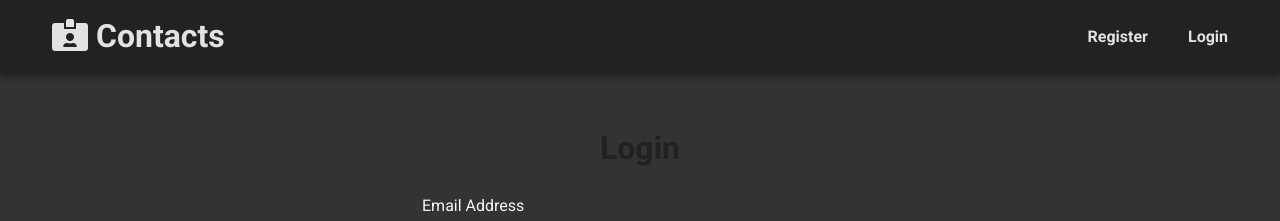
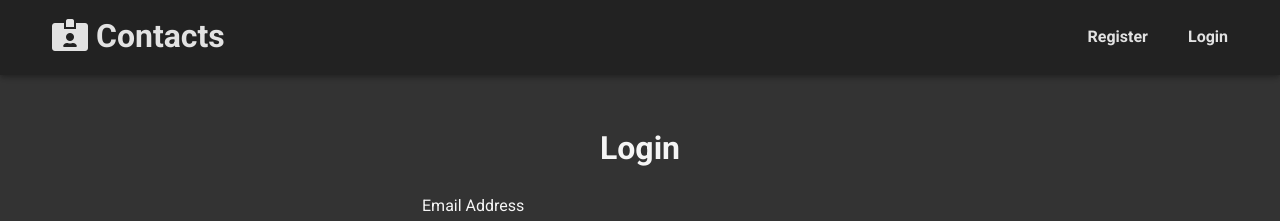
Before and after one commit to koftov/contact-keeper, a React (Create React App) app in the folder client/: page /login in a window 1280 px wide. Shown: the top 221 px of the page. Built offline with nearby package versions, Linux system fonts and the light colour scheme; no server answers.

Commit message:
Update Login.js

```diff
--- a/client/src/components/auth/Login.js
+++ b/client/src/components/auth/Login.js
@@ -44,7 +44,7 @@ const Login = props => {
 
   return (
     <div className='form-container'>
-      <h1 className='text-primary'>
+      <h1>
         Login
       </h1>
       <form onSubmit={onSubmit}>
```
